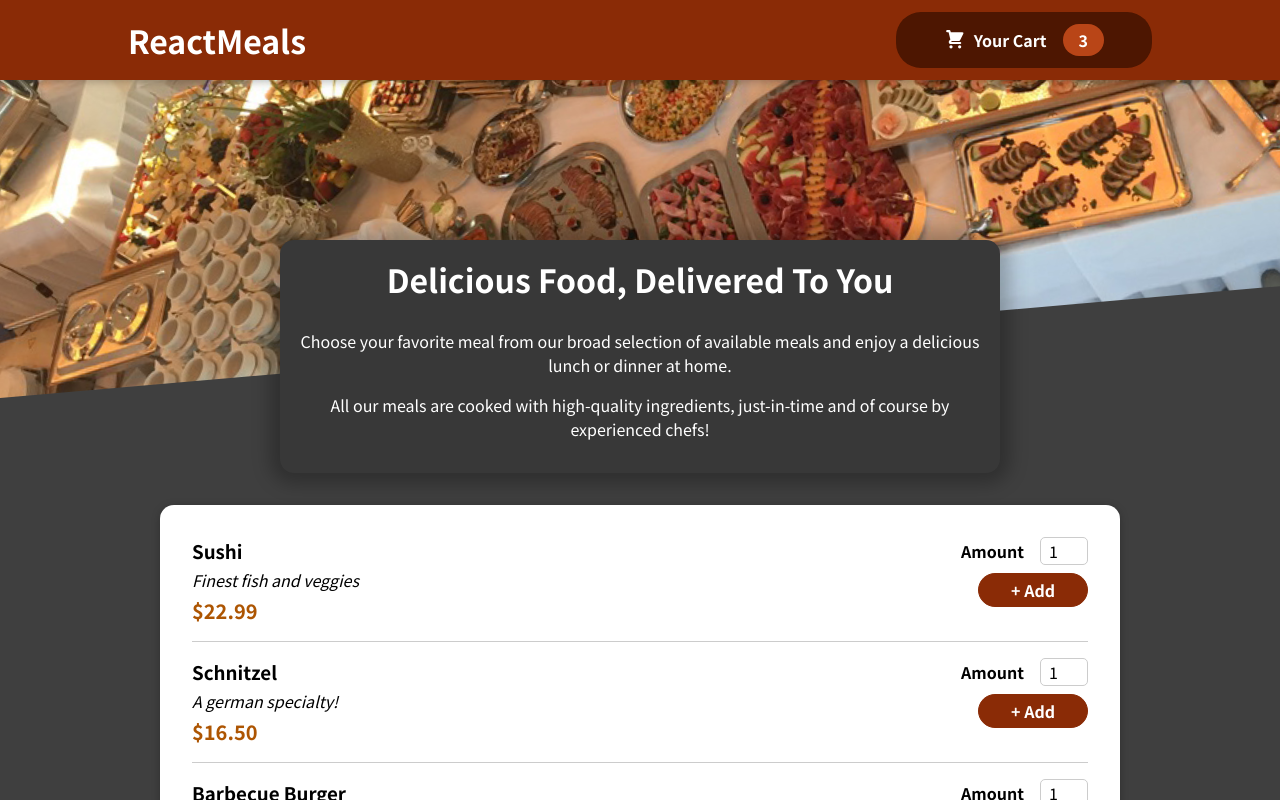
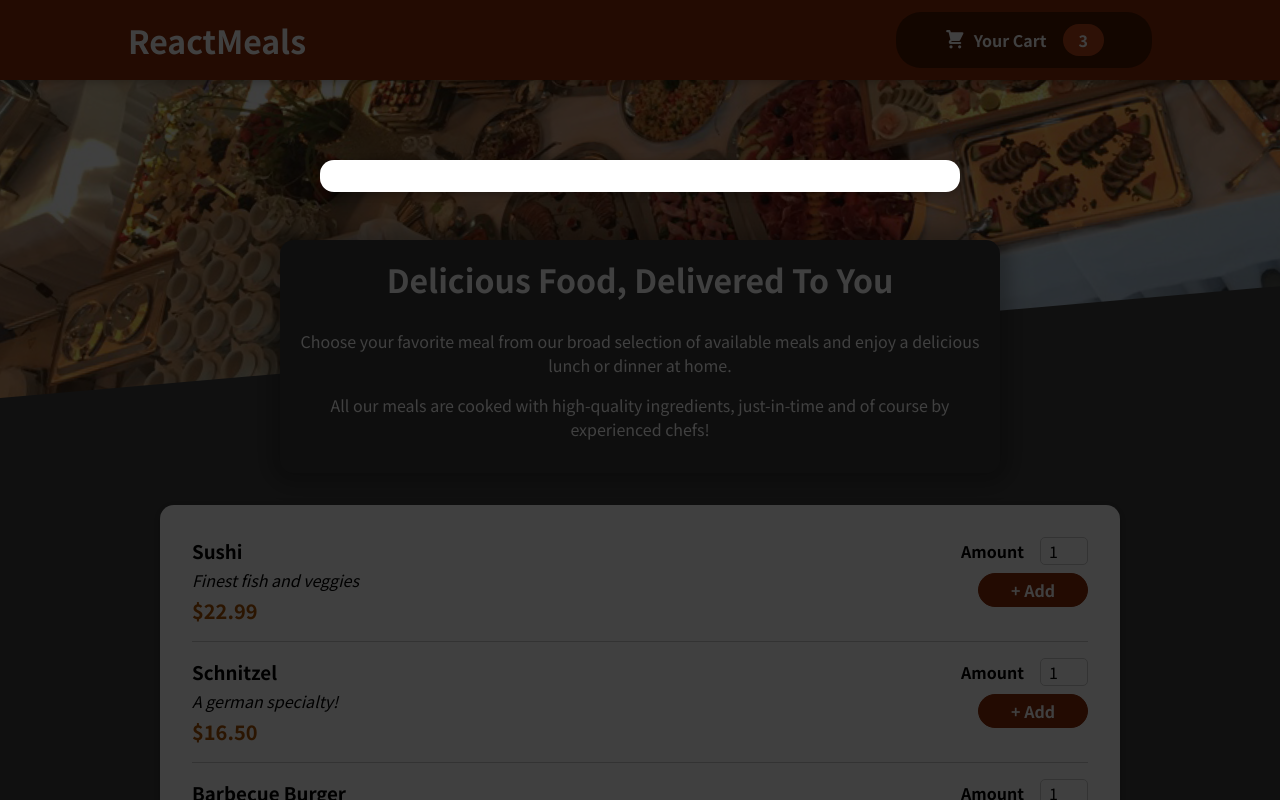
Before and after one commit to Si-HaMaDa/React-Train-Building-a-Food-Order-App, a React (Vite) app: page / in a window 1280 px wide. Shown: the top 800 px of the page. Built offline with nearby package versions, Linux system fonts and the light colour scheme.

Commit message:
Adding Modal UI component

```diff
--- a/index.html
+++ b/index.html
@@ -8,6 +8,7 @@
         <meta name="description" content="React app to Order Food" />
     </head>
     <body>
+        <div id="overlays"></div>
         <div id="root"></div>
         <script type="module" src="/src/main.jsx"></script>
     </body>
--- a/src/App.jsx
+++ b/src/App.jsx
@@ -1,9 +1,11 @@
 import MyHeader from "./components/Layout/MyHeader";
 import Meals from "./components/Meals/Meals";
+import Modal from "./components/UI/Modal";
 
 function App() {
     return (
         <>
+            <Modal />
             <MyHeader />
             <main>
                 <Meals />
--- /dev/null
+++ b/src/components/UI/Modal.jsx
@@ -0,0 +1,31 @@
+import ReactDOM from "react-dom";
+
+import classes from "./Modal.module.css";
+
+const Backdrop = () => {
+    return <div className={classes.backdrop} />;
+};
+
+const ModalOverlay = (props) => {
+    return (
+        <div className={classes.modal}>
+            <div className={classes.content}>{props.children}</div>
+        </div>
+    );
+};
+
+const portalElement = document.getElementById("overlays");
+
+function Modal(props) {
+    return (
+        <>
+            {ReactDOM.createPortal(<Backdrop />, portalElement)}
+            {ReactDOM.createPortal(
+                <ModalOverlay>{props.children}</ModalOverlay>,
+                portalElement
+            )}
+        </>
+    );
+}
+
+export default Modal;
--- /dev/null
+++ b/src/components/UI/Modal.module.css
@@ -0,0 +1,40 @@
+.backdrop {
+  position: fixed;
+  top: 0;
+  left: 0;
+  width: 100%;
+  height: 100vh;
+  z-index: 20;
+  background-color: rgba(0, 0, 0, 0.75);
+}
+
+.modal {
+  position: fixed;
+  top: 20vh;
+  left: 5%;
+  width: 90%;
+  background-color: white;
+  padding: 1rem;
+  border-radius: 14px;
+  box-shadow: 0 2px 8px rgba(0, 0, 0, 0.25);
+  z-index: 30;
+  animation: slide-down 300ms ease-out forwards;
+}
+
+@media (min-width: 768px) {
+  .modal {
+    width: 40rem;
+    left: calc(50% - 20rem);
+  }
+}
+
+@keyframes slide-down {
+  from {
+    opacity: 0;
+    transform: translateY(-3rem);
+  }
+  to {
+    opacity: 1;
+    transform: translateY(0);
+  }
+}
```
